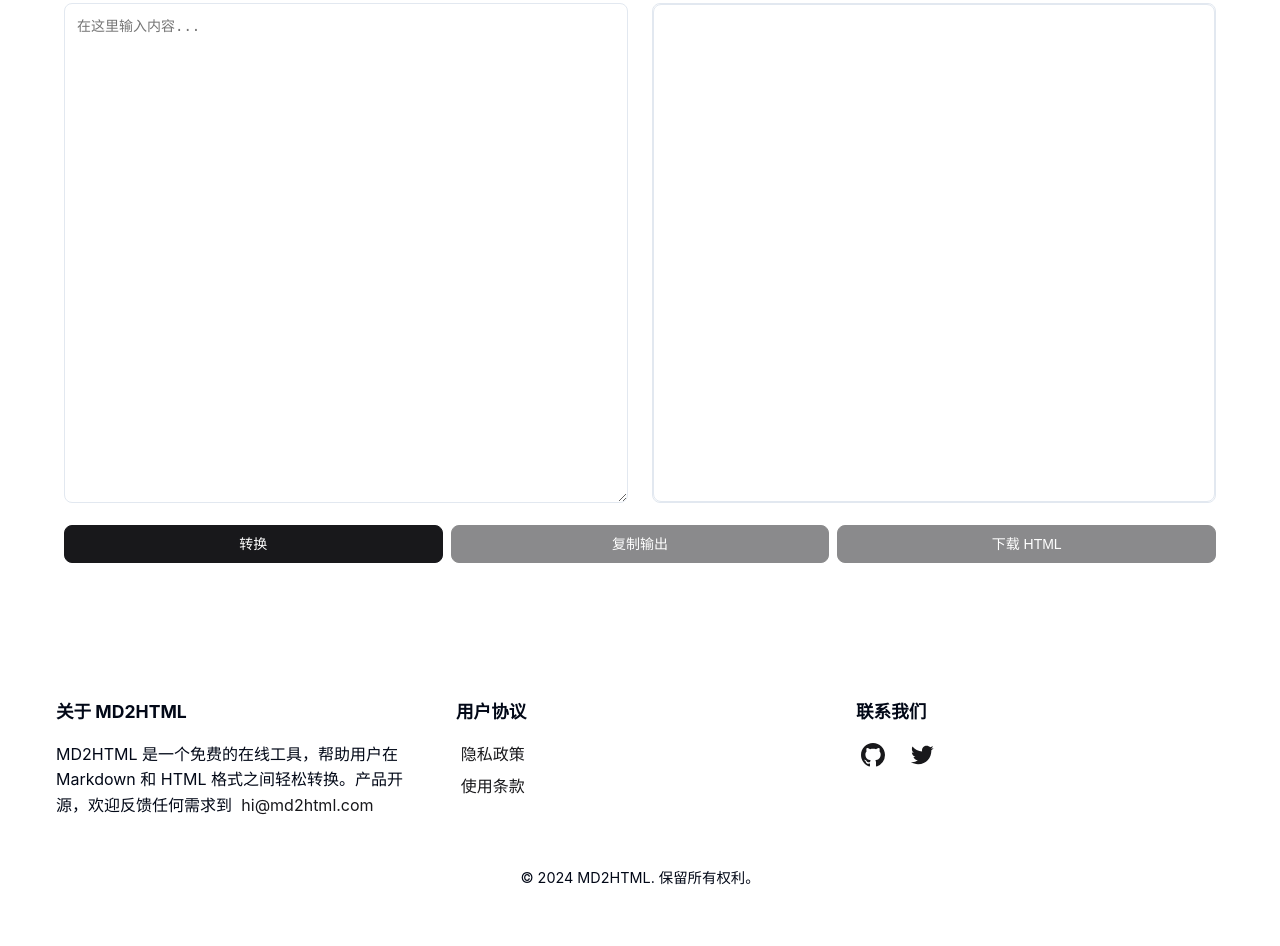
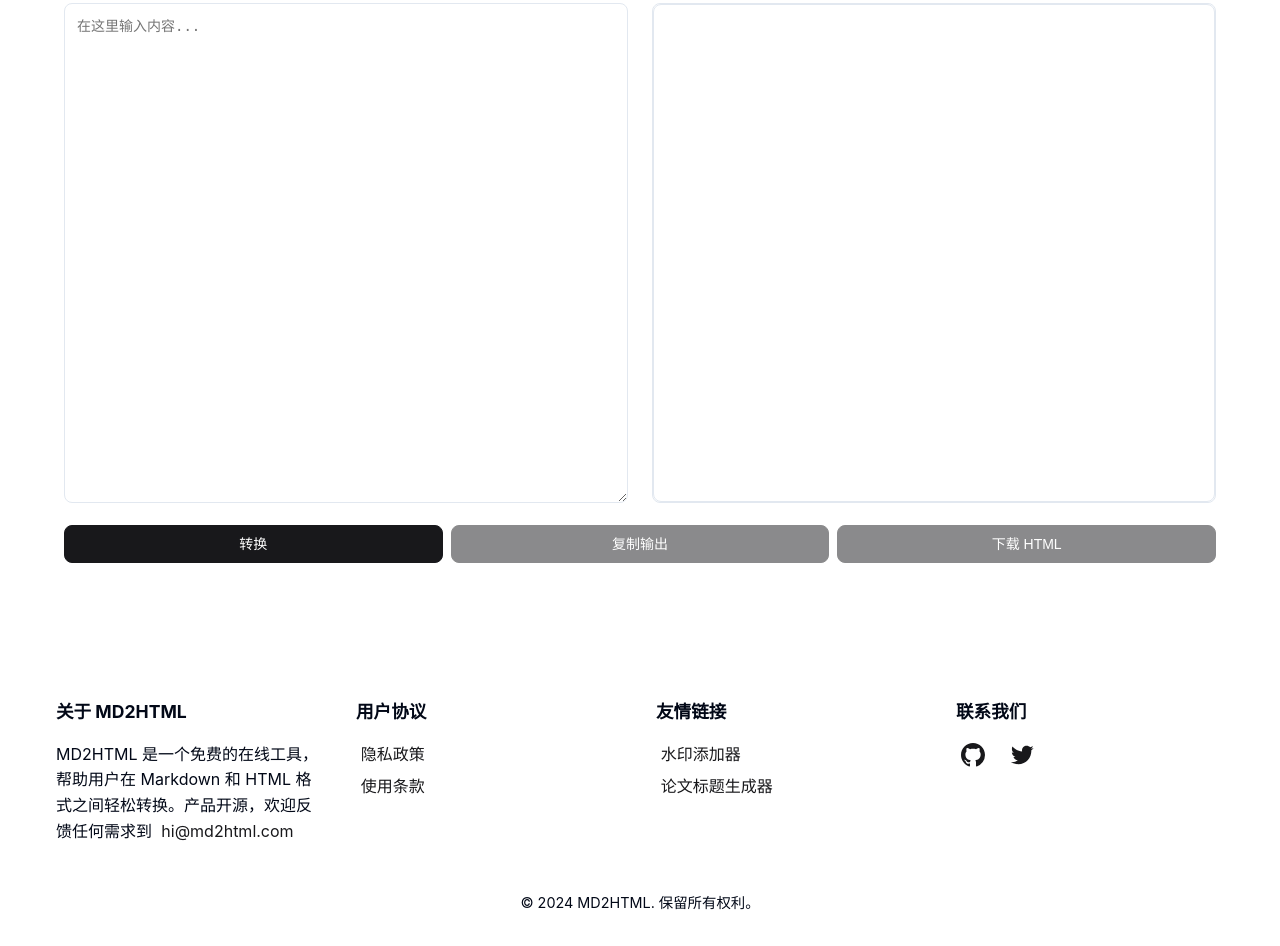
Before and after one commit to pdmaker/Markdown-to-HTML, a website with bundled scripts: page index.html in a window 1280 px wide. Shown: the part 292-1238 px from the top of the page. Before the commit the page ends 1212 px from the top, so only its background shows below. Built offline with nearby package versions, Linux system fonts and the light colour scheme.

Commit message:
新增友情链接

```diff
--- a/i18n.js
+++ b/i18n.js
@@ -44,6 +44,9 @@
         footerTerms: "Terms of Use",
         footerContactTitle: "Contact Us",
         footerCopyright: "© 2024 MD2HTML. All rights reserved.",
+        footerFriendlyLinks: "Friendly Links",
+        footerWatermark: "Watermark Adder",
+        footerResearchTitle: "Research Title Generator",
 
         // 隐私政策翻译
         privacyTitle: "Privacy Policy - MD2HTML",
@@ -116,6 +119,9 @@
         footerTerms: "使用条款",
         footerContactTitle: "联系我们",
         footerCopyright: "© 2024 MD2HTML. 保留所有权利。",
+        footerFriendlyLinks: "友情链接",
+        footerWatermark: "水印添加器",
+        footerResearchTitle: "论文标题生成器",
 
         // 隐私政策翻译
         privacyTitle: "隐私政策 - MD2HTML",
@@ -141,7 +147,10 @@
         disclaimerTitle: "免责声明",
         disclaimerText: "本工具按现状提供，我们不对转换结果的准确性做出保证。请在使用转换后的内容前自行检查。我们不对使用本工具造成的任何直接或间接损失负责",
         updatesTitle: "条款更新",
-        updatesText: "我们保留随时更新这些条款的权利。重大变更会通过网站公告通知用户。继续使用本工具即表示您同意接受新的条款内容"
+        updatesText: "我们保留随时更新这些条款的权利。重大变更会通过网站公告通知用户。继续使用本工具即表示您同意接受新的条款内容",
+        footerFriendlyLinks: "友情链接",
+        footerWatermark: "水印添加器",
+        footerResearchTitle: "论文标题生成器"
     }
 };
 
--- a/index.html
+++ b/index.html
@@ -127,6 +127,13 @@
                 </ul>
             </div>
             <div class="footer-section">
+                <h3 data-i18n="footerFriendlyLinks">友情链接</h3>
+                <ul>
+                    <li><a href="https://jiashuiyin.com" target="_blank" rel="noopener" data-i18n="footerWatermark">水印添加器</a></li>
+                    <li><a href="https://researchtitle.textgen.net" target="_blank" rel="noopener" data-i18n="footerResearchTitle">论文标题生成器</a></li>
+                </ul>
+            </div>
+            <div class="footer-section">
                 <h3 data-i18n="footerContactTitle">联系我们</h3>
                 <div class="social-links">
                     <a href="https://github.com/pdmaker/Markdown-to-html" target="_blank" rel="noopener" aria-label="GitHub">
```
